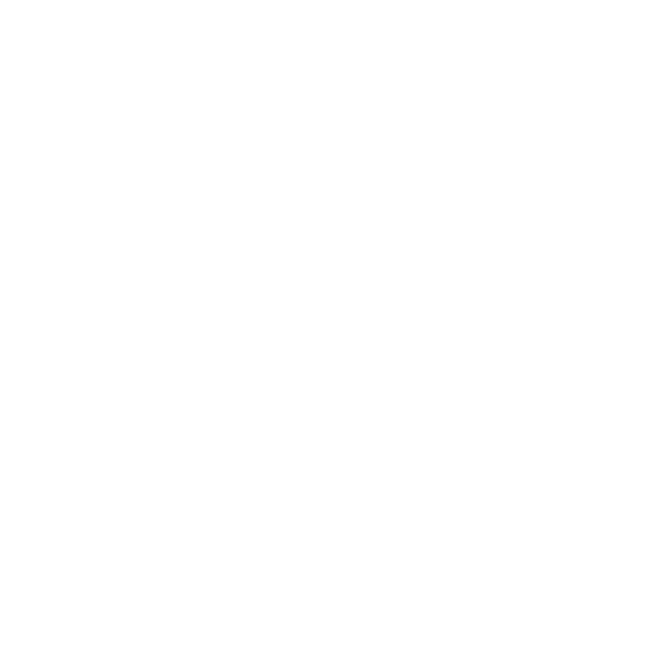
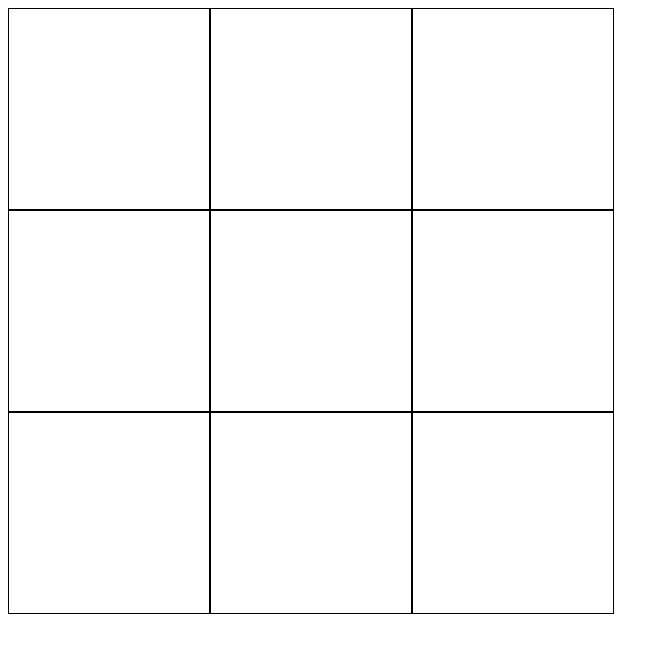
Before and after one commit to ggroshansii/js-tic-tac-toe, a plain HTML site: page index.html in a window 1280 px wide. Shown: the whole page, without its empty margins (0-669 px from the left). Drawn offline with Linux system fonts and the light colour scheme.

Commit message:
linked stylesheet

```diff
--- a/index.html
+++ b/index.html
@@ -3,10 +3,28 @@
     <meta charset="UTF-8">
     <meta http-equiv="X-UA-Compatible" content="IE=edge">
     <meta name="viewport" content="width=device-width, initial-scale=1.0">
+    <link rel="stylesheet" href="./styles.css">
     <title>Tic Tac Toe</title>
 </head>
 <body>
+    <div class="board">
+        <div class="row">
+            <div class="cell r1c1"></div>
+            <div class="cell r1c2"></div>
+            <div class="cell r1c3"></div>
+        </div>
+        <div class="row">
+            <div class="cell r2c1"></div>
+            <div class="cell r2c2"></div>
+            <div class="cell r2c3"></div>
+        </div>
+        <div class="row">
+            <div class="cell r3c1"></div>
+            <div class="cell r3c2"></div>
+            <div class="cell r3c3"></div>
+        </div>
+    </div>
 
-    <script src=""></script>
+    <script src="index.js"></script>
 </body>
 </html>
```
